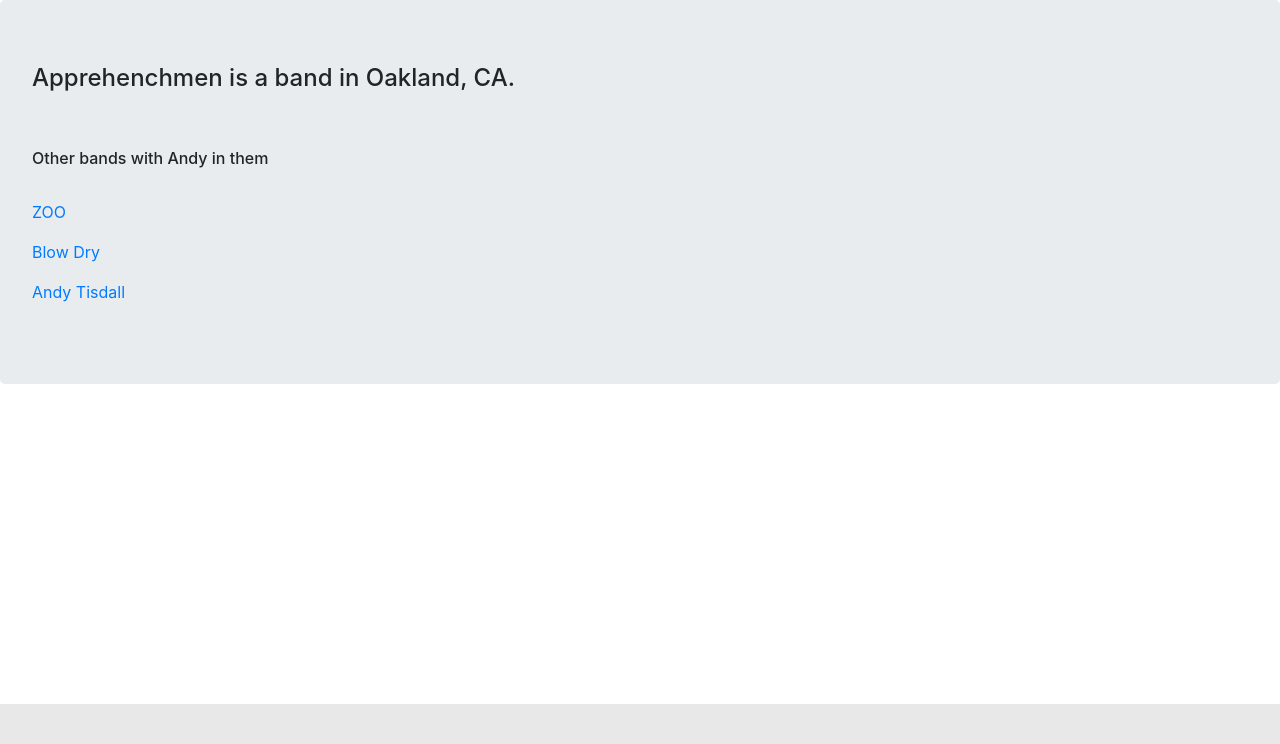
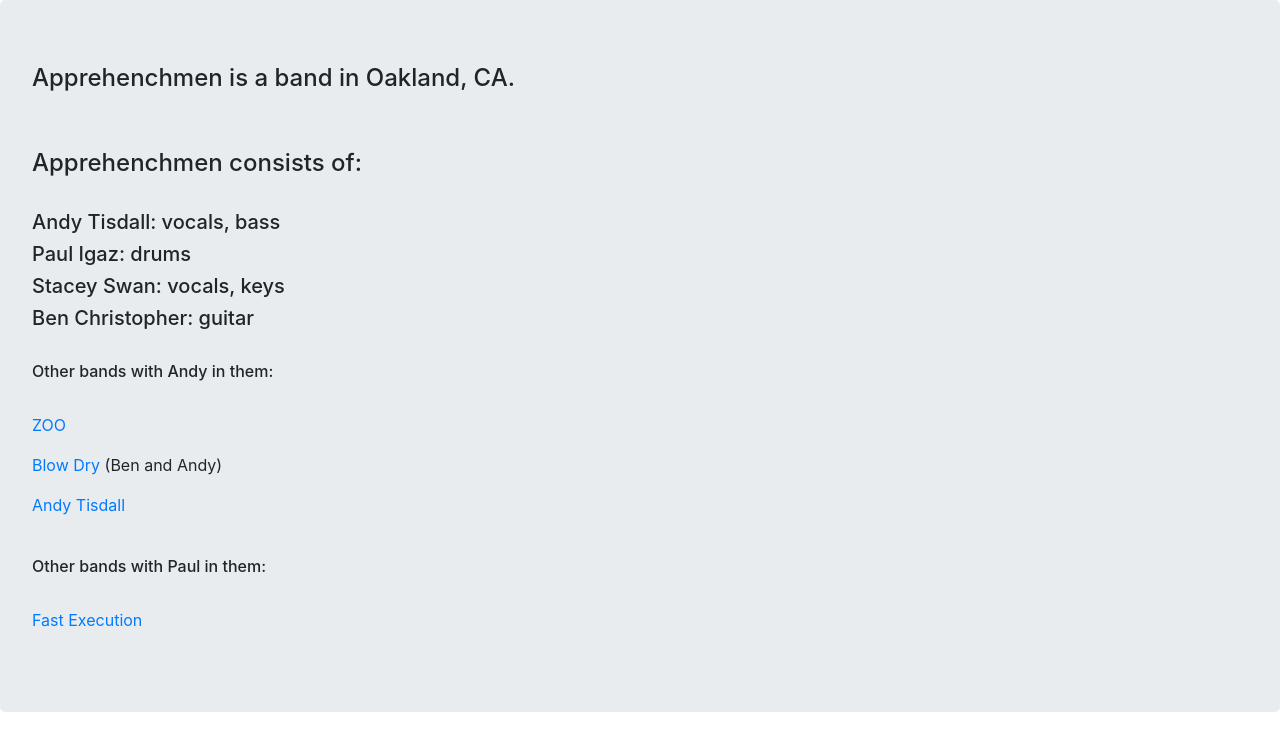
Before and after one commit to thatsongsucks/portfolio-project, a Django app: page /about in a window 1280 px wide. Shown: the part 96-840 px from the top of the page. Before the commit the page ends 800 px from the top, so only its background shows below. Run offline with Django 3.2, Linux system fonts and the light colour scheme; some libraries are stand-ins or nearby versions.

Commit message:
about info

```diff
--- a/jobs/templates/jobs/about.html
+++ b/jobs/templates/jobs/about.html
@@ -5,18 +5,43 @@
 </div>
   <br><br>
 <div class='row'>
-  <h6>Other bands with Andy in them</h6>
+    <h4>Apprehenchmen consists of:</h4>
+</div>
+<br>
+<div class='row'>
+    <h5>Andy Tisdall: vocals, bass</h5>
+</div>
+<div class='row'>
+    <h5>Paul Igaz: drums</h5>
+</div>
+<div class='row'>
+    <h5>Stacey Swan: vocals, keys</h5>
+</div>
+<div class='row'>
+    <h5>Ben Christopher: guitar</h5>
+</div>
+<br>
+<div class='row'>
+  <h6>Other bands with Andy in them:</h6>
 </div>
 <br>
 <div class='row'>
   <p><a href="http://zooisaband.bandcamp.com">ZOO</a></p>
 </div>
 <div class='row'>
-  <p><a href="http://blowdry.bandcamp.com">Blow Dry</a></p>
+  <p><a href="http://blowdry.bandcamp.com">Blow Dry</a> (Ben and Andy)</p>
 </div>
 <div class='row'>
   <p><a href="http://andytisdall.bandcamp.com">Andy Tisdall</a></p>
 </div>
+<br>
+<div class='row'>
+  <h6>Other bands with Paul in them:</h6>
+</div>
+<br>
+<div class='row'>
+  <p><a href="https://www.instagram.com/fastexecution/">Fast Execution</a></p>
+</div>
 
 
 {% endblock %}
```
